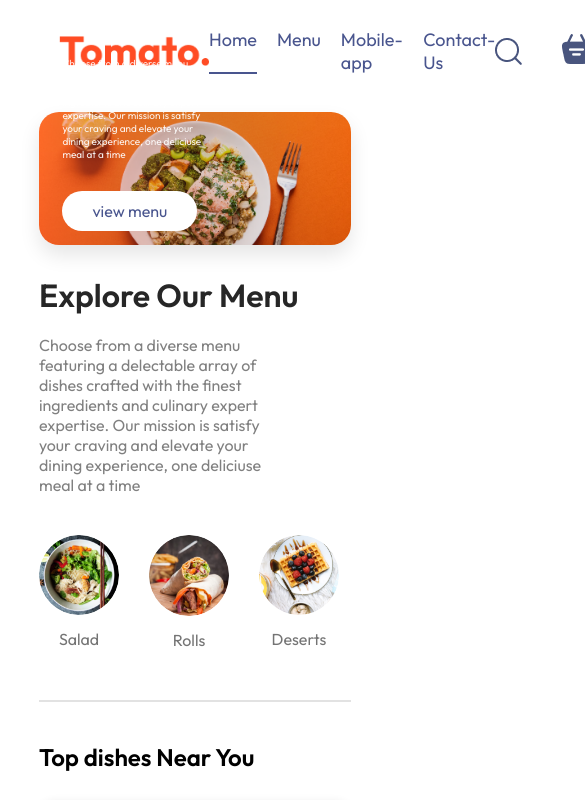
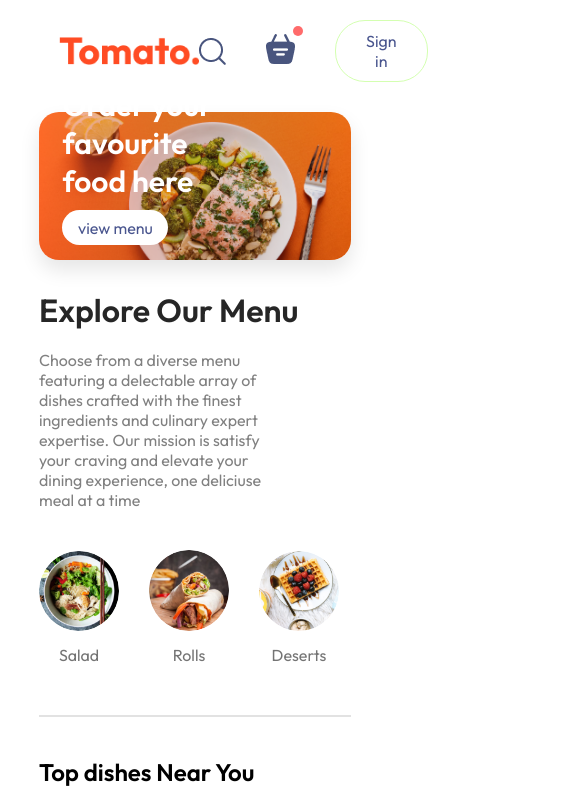
Before and after one commit to Boniadgithub/Food-delivery-web, a React (Vite) app: page / in a window 390 px wide. Shown: the top 800 px of the page, 585 px wide, since content can reach past the window. Built offline with nearby package versions, Linux system fonts and the light colour scheme.

Commit message:
make the page responsive

```diff
--- a/src/components/Header/Header.css
+++ b/src/components/Header/Header.css
@@ -44,3 +44,33 @@
     background: rgb(212, 182, 177);
     color: white;
 }
+
+@media (max-width:1050px){
+    .header{
+        height: 38vw;
+    }
+      .header-contents{
+        max-width: 40%;
+        ;
+    }
+
+
+}
+@media (max-width:750px){
+
+      .header-contents{
+        max-width: 55%;
+
+    }
+    .header-contents p{
+        display: none;
+    }
+    .header-contents button{
+        padding: 2vw 4vw;
+    }
+    .header-contents h2{
+        font-size: max(5vw,30px);
+    }
+
+
+}
--- a/src/components/Navbar/Navbar.css
+++ b/src/components/Navbar/Navbar.css
@@ -54,3 +54,30 @@
         background: #ff6b6b;
         border-radius: 5px;
     }
+    @media(max-width:900px){
+        .navbar .logo{
+            width: 140px;
+        }
+        .navbar-menu   {
+            gap: 15px;
+            font-size: 16px;
+        }
+        .navbar-right{
+            gap: 20px;
+        }
+        .navbar-right img{
+            width: 20px;
+        }
+        .navbar-right button{
+            padding: 7px 20 px;
+            font-size:15px;
+        }
+    }
+
+    @media(max-width:750px){
+
+        .navbar-menu   {
+            display: none;
+        }
+
+    }
```
